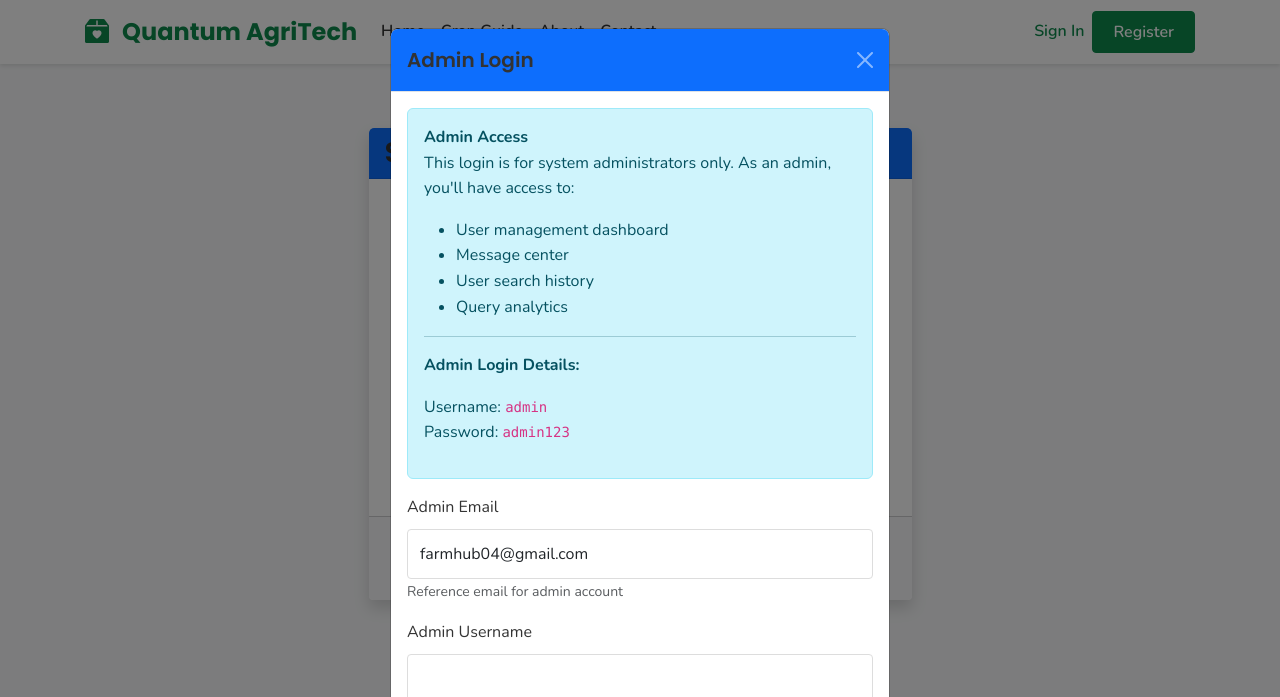
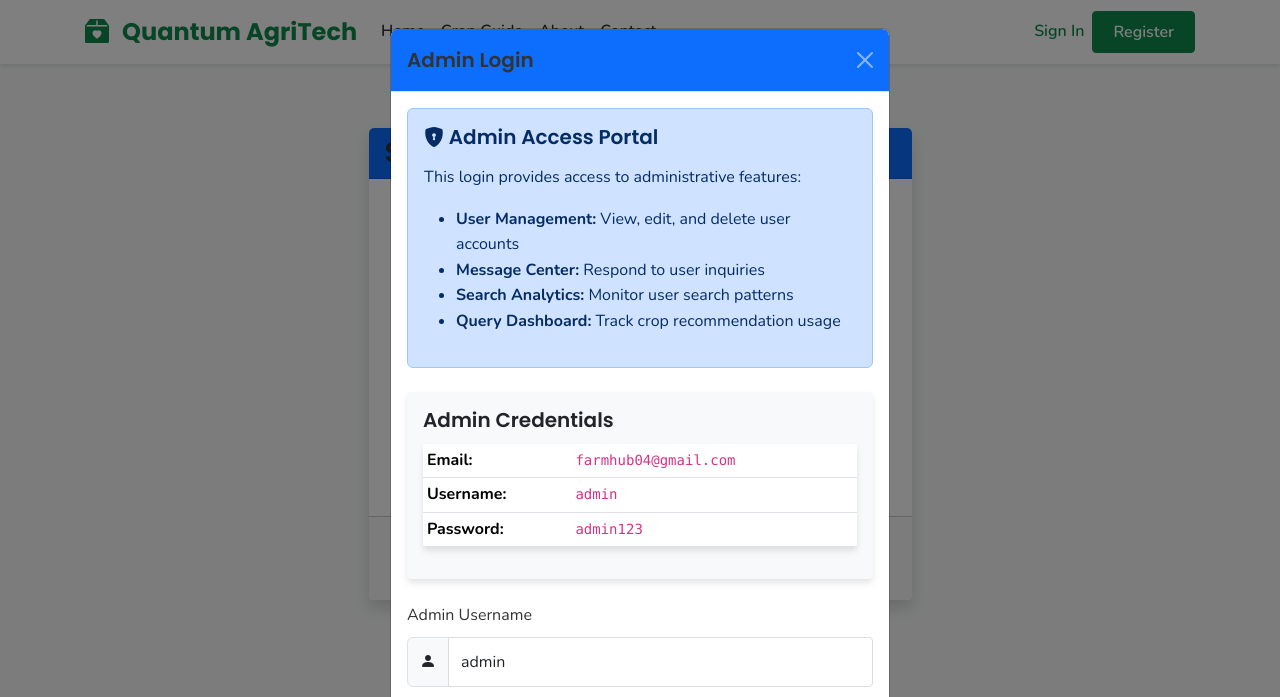
Before and after one commit to prasanth8872/crop-rotation-for-small-farmers, a Flask app: page /login in a window 1280 px wide, after a click on "Admin Login". Shown: the top 697 px of the page. Run offline with Flask 3, Linux system fonts and the light colour scheme.

Commit message:
Direct admins to their dedicated dashboard upon logging into the system
Modify login route to redirect admins to admin_dashboard, and update login.html with admin credentials and UI improvements.

Replit-Commit-Author: Agent
Replit-Commit-Session-Id: 2b029fbe-ae81-422f-8c9b-d00600dc4e77
Replit-Commit-Screenshot-Url: https://storage.googleapis.com/screenshot-production-us-central1/4d127430-f0f1-4f4e-b6a2-7ca3964231a9/ecb6c2a3-cea6-40dd-9c59-0ed510cfd8ec.jpg

```diff
--- a/routes.py
+++ b/routes.py
@@ -63,18 +63,25 @@ def index():
 @app.route('/login', methods=['GET', 'POST'])
 def login():
     if current_user.is_authenticated:
-        return redirect(url_for('dashboard'))
+        if current_user.is_admin:
+            return redirect(url_for('admin_dashboard'))
+        else:
+            return redirect(url_for('dashboard'))
 
     form = LoginForm()
     if form.validate_on_submit():
         user = User.query.filter_by(username=form.username.data).first()
         if user and check_password_hash(user.password_hash, form.password.data):
+            logging.info(f"User logged in: {user.username} (Admin: {user.is_admin})")
             login_user(user, remember=form.remember_me.data)
             next_page = request.args.get('next')
 
+            # Admin users are always redirected to admin dashboard
             if user.is_admin:
+                flash(f"Welcome back, Admin {user.username}!", 'success')
                 return redirect(next_page or url_for('admin_dashboard'))
             else:
+                flash(f"Welcome back, {user.first_name}!", 'success')
                 return redirect(next_page or url_for('dashboard'))
         else:
             flash('Invalid username or password', 'danger')
--- a/templates/login.html
+++ b/templates/login.html
@@ -96,45 +96,61 @@
                 <button type="button" class="btn-close btn-close-white" data-bs-dismiss="modal" aria-label="Close"></button>
             </div>
             <div class="modal-body">
-                <div class="alert alert-info">
-                    <strong>Admin Access</strong>
-                    <p>This login is for system administrators only.
-                    As an admin, you'll have access to:</p>
+                <div class="alert alert-primary mb-4">
+                    <h5 class="alert-heading"><i class="bi bi-shield-lock-fill"></i> Admin Access Portal</h5>
+                    <p>This login provides access to administrative features:</p>
                     <ul>
-                        <li>User management dashboard</li>
-                        <li>Message center</li>
-                        <li>User search history</li>
-                        <li>Query analytics</li>
+                        <li><strong>User Management:</strong> View, edit, and delete user accounts</li>
+                        <li><strong>Message Center:</strong> Respond to user inquiries</li>
+                        <li><strong>Search Analytics:</strong> Monitor user search patterns</li>
+                        <li><strong>Query Dashboard:</strong> Track crop recommendation usage</li>
                     </ul>
-                    <hr>
-                    <p><strong>Admin Login Details:</strong></p>
-                    <p>Username: <code>admin</code><br>
-                    Password: <code>admin123</code></p>
+                </div>
+
+                <div class="card bg-light mb-4">
+                    <div class="card-body">
+                        <h5 class="card-title">Admin Credentials</h5>
+                        <table class="table table-sm">
+                            <tr>
+                                <th>Email:</th>
+                                <td><code>farmhub04@gmail.com</code></td>
+                            </tr>
+                            <tr>
+                                <th>Username:</th>
+                                <td><code>admin</code></td>
+                            </tr>
+                            <tr>
+                                <th>Password:</th>
+                                <td><code>admin123</code></td>
+                            </tr>
+                        </table>
+                    </div>
                 </div>
 
                 <form id="adminLoginForm" method="POST" action="{{ url_for('login') }}">
                     {{ form.hidden_tag() }}
 
                     <div class="mb-3">
-                        <label for="adminEmail" class="form-label">Admin Email</label>
-                        <input type="email" class="form-control" id="adminEmail" value="farmhub04@gmail.com" readonly>
-                        <small class="text-muted">Reference email for admin account</small>
-                    </div>
-
-                    <div class="mb-3">
                         <label for="adminUsername" class="form-label">Admin Username</label>
-                        <input type="text" class="form-control" id="adminUsername">
+                        <div class="input-group">
+                            <span class="input-group-text"><i class="bi bi-person-fill"></i></span>
+                            <input type="text" class="form-control" id="adminUsername" placeholder="admin">
+                        </div>
                     </div>
 
                     <div class="mb-3">
                         <label for="adminPassword" class="form-label">Admin Password</label>
-                        <input type="password" class="form-control" id="adminPassword">
+                        <div class="input-group">
+                            <span class="input-group-text"><i class="bi bi-key-fill"></i></span>
+                            <input type="password" class="form-control" id="adminPassword" placeholder="admin123">
+                        </div>
                     </div>
                 </form>
             </div>
             <div class="modal-footer">
-                <button type="button" class="btn btn-secondary" data-bs-dismiss="modal">Close</button>
-                <button type="button" class="btn btn-primary" onclick="submitAdminLogin()">Login as Admin</button>
+                <button type="button" class="btn btn-secondary" data-bs-dismiss="modal">Cancel</button>
+                <button type="button" class="btn btn-success" onclick="document.getElementById('adminUsername').value='admin'; document.getElementById('adminPassword').value='admin123';">Fill Credentials</button>
+                <button type="button" class="btn btn-primary" onclick="submitAdminLogin()">Sign In as Admin</button>
             </div>
         </div>
     </div>
@@ -142,12 +158,21 @@
 
 <script>
 function submitAdminLogin() {
-    // Set the form values from the modal to the main form
-    document.getElementById('username').value = document.getElementById('adminUsername').value;
-    document.getElementById('password').value = document.getElementById('adminPassword').value;
+    // Set the form values from the modal to the main form with default admin credentials or entered values
+    const adminUsername = document.getElementById('adminUsername').value || 'admin';
+    const adminPassword = document.getElementById('adminPassword').value || 'admin123';
+
+    document.getElementById('username').value = adminUsername;
+    document.getElementById('password').value = adminPassword;
 
     // Submit the main login form
     document.querySelector('form[action="{{ url_for('login') }}"]').submit();
 }
+
+// Fill in the admin username and password fields with their default values
+document.addEventListener('DOMContentLoaded', function() {
+    document.getElementById('adminUsername').value = 'admin';
+    document.getElementById('adminPassword').value = 'admin123';
+});
 </script>
 {% endblock %}
```
